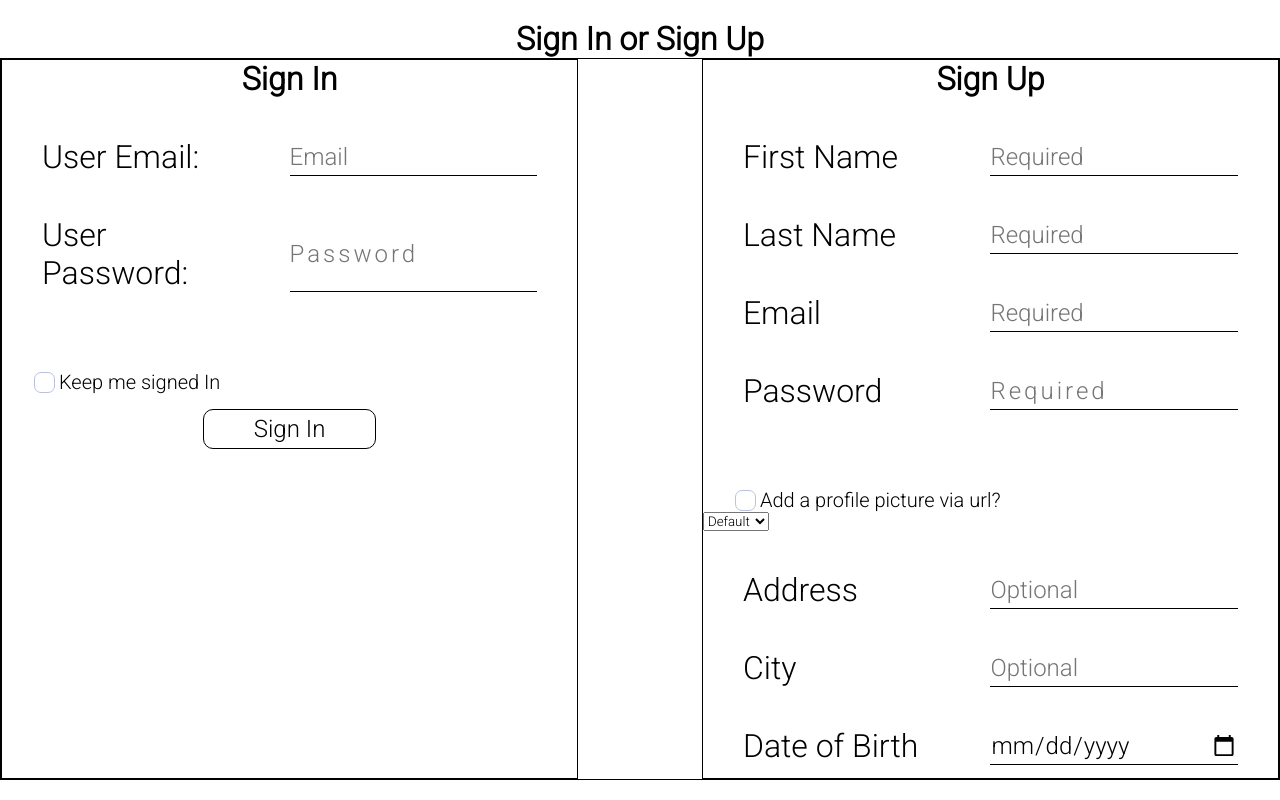
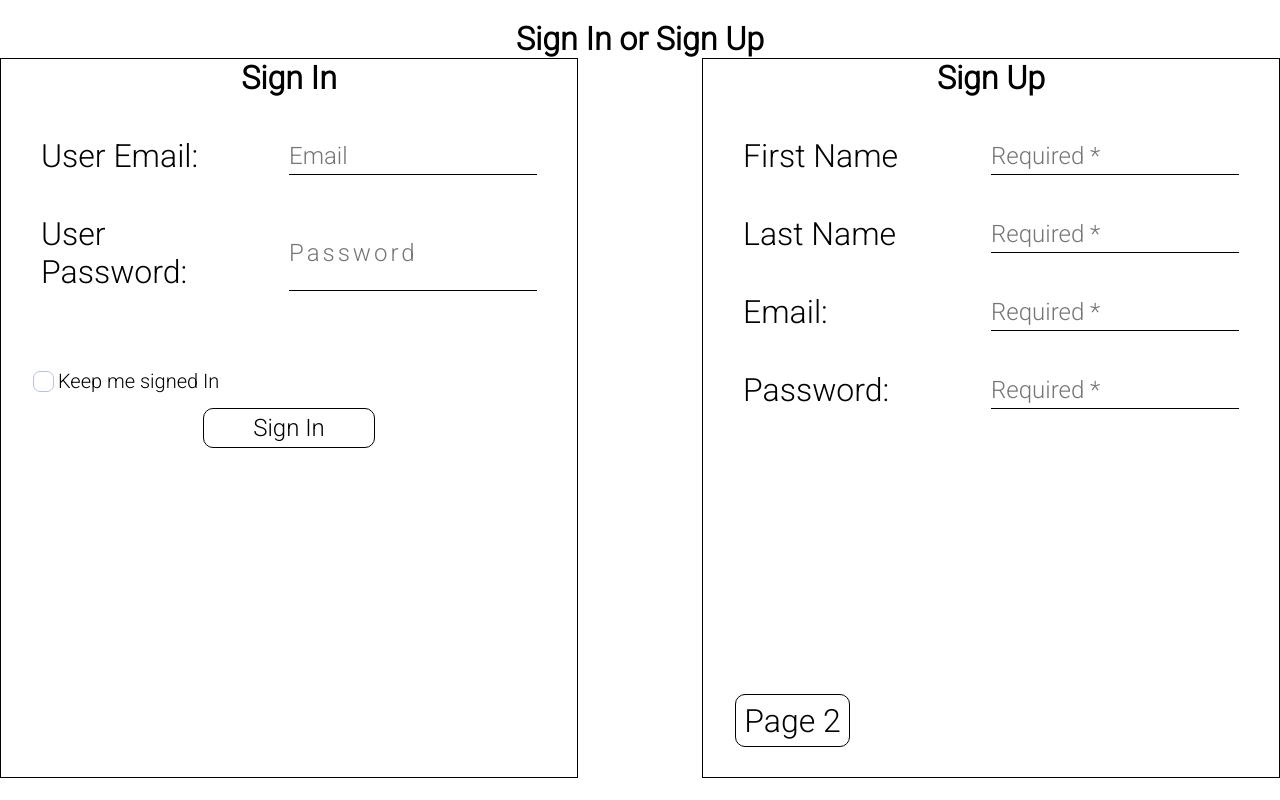
Before and after one commit to Mihailob5017/mk-trader, a React (Create React App) app in the folder client/: page /sign in a window 1280 px wide. Built offline with nearby package versions, Linux system fonts and the light colour scheme.

Commit message:
finished with the sign up design

```diff
--- /dev/null
+++ b/client/src/components/select/select.component.js
@@ -0,0 +1,31 @@
+import React from 'react';
+import './select.style.scss';
+
+const SelectComponent = ({ handleChange, name, value, options, message }) => {
+  return (
+    <div className="select-component-container">
+      <label>Select {message}</label>
+      <select
+        className="select-component"
+        onChange={handleChange}
+        value={value}
+        name={name}
+      >
+        <option className="select-component-option" disabled value="">
+          Select {message} type
+        </option>
+        {options.map((option, i) => (
+          <option
+            key={i}
+            className="select-component-option"
+            value={option.value}
+          >
+            {option.name}
+          </option>
+        ))}
+      </select>
+    </div>
+  );
+};
+
+export default SelectComponent;
--- /dev/null
+++ b/client/src/components/select/select.style.scss
@@ -0,0 +1,18 @@
+.select-component-container {
+  width: 100%;
+  margin: 4em 0;
+  margin-left: 2em;
+  display: flex;
+  justify-content:flex-start;
+  label{
+      font-size: 2rem;
+      margin-right: 1rem;
+  }
+  .select-component {
+    width: 50%;
+    font-size: 2rem;
+    border-radius: 5px;
+    outline: none;
+    cursor: pointer;
+  }
+}
--- a/client/src/components/sign-up/sign-up.component.js
+++ b/client/src/components/sign-up/sign-up.component.js
@@ -2,8 +2,19 @@ import React, { useState } from 'react';
 import InputComponent from '../input/input.component';
 import CheckboxComponent from '../checkbox/checkbox.component';
 import ButtonComponent from '../button/button.somponent';
+import StepComponent from '../step/step.component';
+import SelectComponent from '../select/select.component';
 import './sign-up.style.scss';
+
 const SignUp = () => {
+  const avatars = [
+    { name: 'Default', value: 'default' },
+    { name: 'Proffesional', value: 'prof' },
+    { name: 'Ocasional', value: 'ocs' },
+    { name: 'Gold', value: 'gold' },
+    { name: 'Premium', value: 'premium' },
+  ];
+
   const [firstname, setFirstname] = useState('');
   const [lastname, setLastname] = useState('');
   const [email, setEmail] = useState('');
@@ -14,6 +25,8 @@ const SignUp = () => {
   const [willAdd, setWilAdd] = useState(false);
   const [image, setImage] = useState(false);
   const [imageUrl, setImgeUrl] = useState('');
+  const [step, setStep] = useState(1);
+  const [avatar, setAvatar] = useState('');
 
   const handleChange = (e) => {
     const { value, name } = e.target;
@@ -27,113 +40,118 @@ const SignUp = () => {
     if (name === 'willadd') setWilAdd(!willAdd);
     if (name === 'setimg') setImage(!image);
     if (name === 'imageurl') setImgeUrl(value);
+    if (name === 'avatar') setAvatar(value);
   };
+  const moveStep = (val) => setStep(val);
 
+  if (step === 1)
     return (
       <div className="sign-up-container">
         <h1 className="sign-up-header">Sign Up</h1>
-      <div className="sign-up-body">
+        <StepComponent step={1} moveStep={moveStep}>
           <InputComponent
-          type="text"
-          label="First Name"
-          placeholder="Required"
-          name="firstname"
             value={firstname}
             handleChange={handleChange}
+            placeholder="Required * "
+            name="firstname"
+            label="First Name"
           />
           <InputComponent
-          type="text"
-          label="Last Name"
-          name="lastname"
-          placeholder="Required"
             value={lastname}
             handleChange={handleChange}
+            placeholder="Required * "
+            name="lastname"
+            label="Last Name"
           />
           <InputComponent
-          type="email"
-          label="Email"
-          name="email"
-          placeholder="Required"
             value={email}
             handleChange={handleChange}
+            placeholder="Required * "
+            name="email"
+            label="Email:"
           />
           <InputComponent
-          type="password"
-          label="Password"
-          name="password"
-          placeholder="Required"
             value={password}
             handleChange={handleChange}
+            placeholder="Required * "
+            name="password"
+            label="Password:"
           />
+        </StepComponent>
+      </div>
+    );
+
+  if (step === 2)
+    return (
+      <div className="sign-up-container">
+        <h1 className="sign-up-header">Sign Up</h1>
+        <StepComponent step={2} moveStep={moveStep}>
+          <InputComponent
+            value={address}
+            handleChange={handleChange}
+            placeholder="Optional  "
+            name="address"
+            label="Address:"
+          />
+          <InputComponent
+            value={currCity}
+            handleChange={handleChange}
+            placeholder="Optional * "
+            name="city"
+            label="Current City:"
+          />
+          <InputComponent
+            value={date}
+            handleChange={handleChange}
+            placeholder="Optional * "
+            name="date"
+            type="date"
+            label="Date of Birth::"
+          />
+        </StepComponent>
+      </div>
+    );
+
+  if (step === 3)
+    return (
+      <div className="sign-up-container">
+        <h1 className="sign-up-header">Sign Up</h1>
+        <StepComponent step={3} moveStep={moveStep}>
           <CheckboxComponent
-          value={image}
+            value={willAdd}
+            name="willadd"
             handleChange={handleChange}
+          >
+            I will be adding my items to the Store
+          </CheckboxComponent>
+          <CheckboxComponent
+            value={willAdd}
             name="setimg"
+            handleChange={handleChange}
           >
-          Add a profile picture via url?
+            I have the Url to the profile picture
           </CheckboxComponent>
           {image ? (
             <InputComponent
-            type="text"
               label="Image Url:"
+              placeholder="Optional"
+              type="url"
               name="imageurl"
-            placeholder="Optional"
               value={imageUrl}
               handleChange={handleChange}
             />
           ) : (
-          <select
-            className="sign-up-select"
-            value={imageUrl}
-            onChange={handleChange}
-          >
-            <option className="sign-up-option" value="default">
-              Default
-            </option>
-            <option className="sign-up-option" value="female">
-              Female
-            </option>
-            <option className="sign-up-option" value="edgy">
-              Edgy
-            </option>
-            <option className="sign-up-option" value="cool">
-              Cool
-            </option>
-          </select>
-        )}
-        <InputComponent
-          type="text"
-          label="Address"
-          name="address"
-          placeholder="Optional"
-          value={address}
+            <SelectComponent
+              message="avatar:"
+              options={avatars}
+              value={avatar}
+              name="avatar"
               handleChange={handleChange}
             />
+          )}
 
-        <InputComponent
-          type="text"
-          label="City"
-          name="city"
-          placeholder="Optional"
-          value={currCity}
-          handleChange={handleChange}
-        />
-        <InputComponent
-          type="date"
-          label="Date of Birth"
-          name="date"
-          value={date}
-          handleChange={handleChange}
-        />
-        <CheckboxComponent
-          value={willAdd}
-          handleChange={handleChange}
-          name="willadd"
-        >
-          Will you be adding your items to the store?
-        </CheckboxComponent>
-        <ButtonComponent>Submit</ButtonComponent>
-      </div>
+          <ButtonComponent actionHandler="hello">Sign Up</ButtonComponent>
+        </StepComponent>
       </div>
     );
 };
--- a/client/src/components/sign-up/sign-up.style.scss
+++ b/client/src/components/sign-up/sign-up.style.scss
@@ -1,11 +1,7 @@
 .sign-up-container {
-  overflow-y: scroll;
-  width: 45%;
-  border: 1px solid black;
   .sign-up-header {
     text-align: center;
   }
-  .sign-up-body {
-    padding-bottom: 2em;
-  }
+  border: 1px solid black;
+  width: 45%;
 }
--- /dev/null
+++ b/client/src/components/step/step.component.js
@@ -0,0 +1,19 @@
+import React from 'react';
+import './step.style.scss';
+const StepComponent = ({ step, children, moveStep }) => {
+  return (
+    <div className="step-component-container">
+      <div className="step-component-body">{children}</div>
+      <div className="step-component-btns">
+        {step !== 1 && (
+          <button onClick={() => moveStep(step - 1)}>Page {step - 1}</button>
+        )}
+        {step !== 3 && (
+          <button onClick={() => moveStep(step + 1)}>Page {step + 1}</button>
+        )}
+      </div>
+    </div>
+  );
+};
+
+export default StepComponent;
--- /dev/null
+++ b/client/src/components/step/step.style.scss
@@ -0,0 +1,27 @@
+.step-component-container {
+  display: flex;
+  height: 95%;
+  flex-direction: column;
+  justify-content: space-between;
+
+  .step-component-btns {
+    display: flex;
+    justify-content: space-between;
+    button {
+      background-color: white;
+      width: 20%;
+      border: 1px solid black;
+      border-radius: 10px;
+      font-size: 2rem;
+      margin: 1em;
+      padding: 0.2em;
+      outline: none;
+      &:hover {
+
+        cursor: pointer;
+        background: royalblue;
+        color: white;
+      }
+    }
+  }
+}
--- a/client/src/pages/sign/sign-page.style.scss
+++ b/client/src/pages/sign/sign-page.style.scss
@@ -5,7 +5,7 @@
   }
   .sign-page-body {
     height: 90vh;
-    border: 1px solid black;
+
     display: flex;
     flex-direction: row;
     justify-content: space-between;
```
Lines whose indentation alone changed are shown as unchanged.
